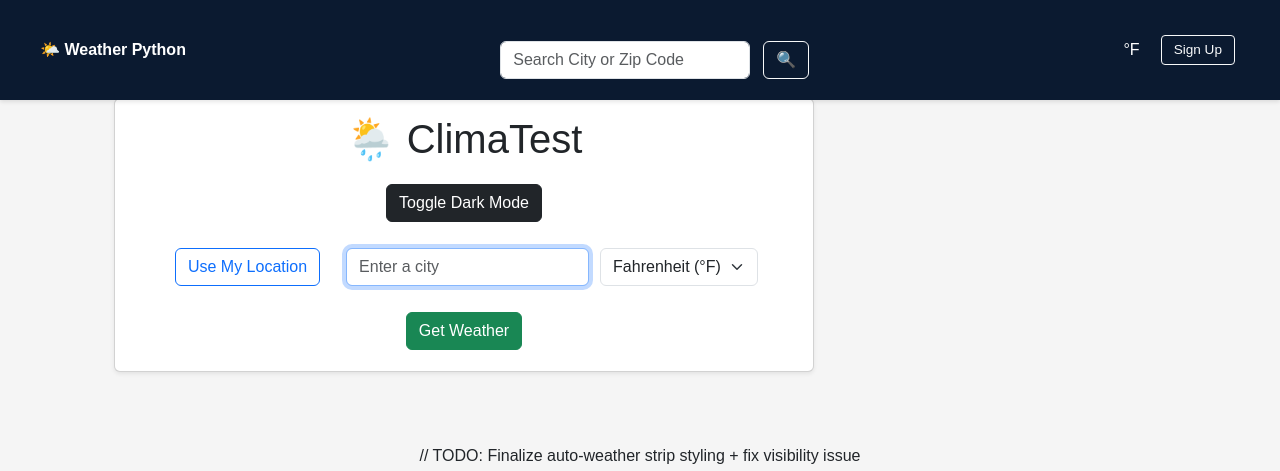
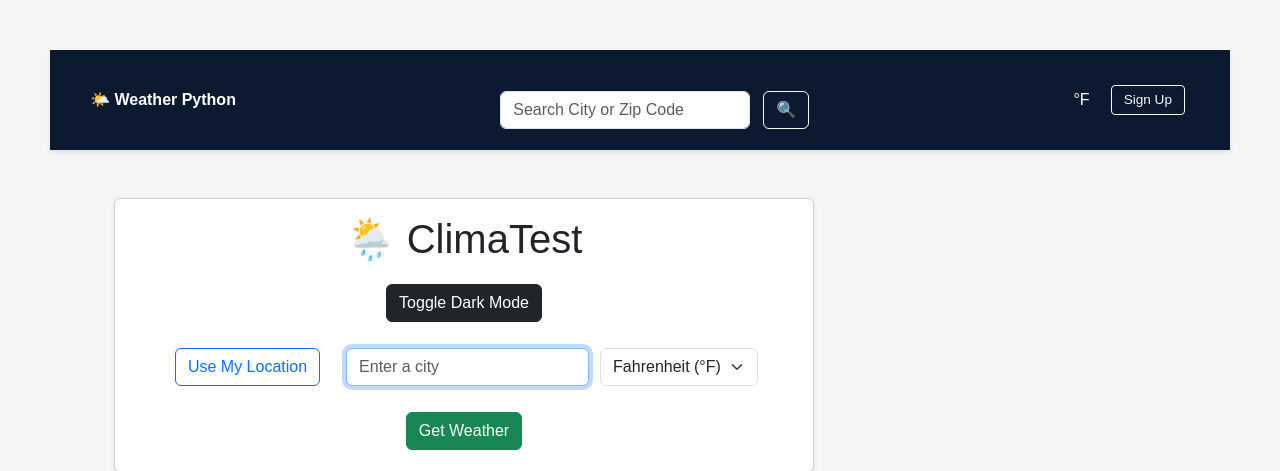
Before and after one commit to rinnemunch/weather-app, a Flask app: page / in a window 1280 px wide. Shown: the top 471 px of the page. Run offline with Flask 3, Linux system fonts and the light colour scheme; data that the repository does not hold is empty.

Commit message:
Fix visibility of auto-weather strip and adjust header layout

```diff
--- a/static/style.css
+++ b/static/style.css
@@ -94,10 +94,6 @@
   background-color: #0b1a30;
   color: white;
   width: 100%;
-  position: fixed;
-  top: 0;
-  left: 0;
-  z-index: 1000;
   padding: 0.5rem 1rem;
   box-shadow: 0 2px 4px rgba(0, 0, 0, 0.1);
 }
@@ -107,8 +103,6 @@
   margin-left: 2rem;
   margin-right: auto;
 }
-
-/* TODO: Confirm display behavior of #auto-weather when JS loads it */
 
 #auto-weather {
   font-size: 1.1rem;
--- a/templates/index.html
+++ b/templates/index.html
@@ -156,7 +156,6 @@
     </div>
 
     <!-- Scripts -->
-     // TODO: Finalize auto-weather strip styling + fix visibility issue
     <script>
       const toggleButton = document.getElementById("toggle-theme");
       toggleButton.addEventListener("click", () => {
```
